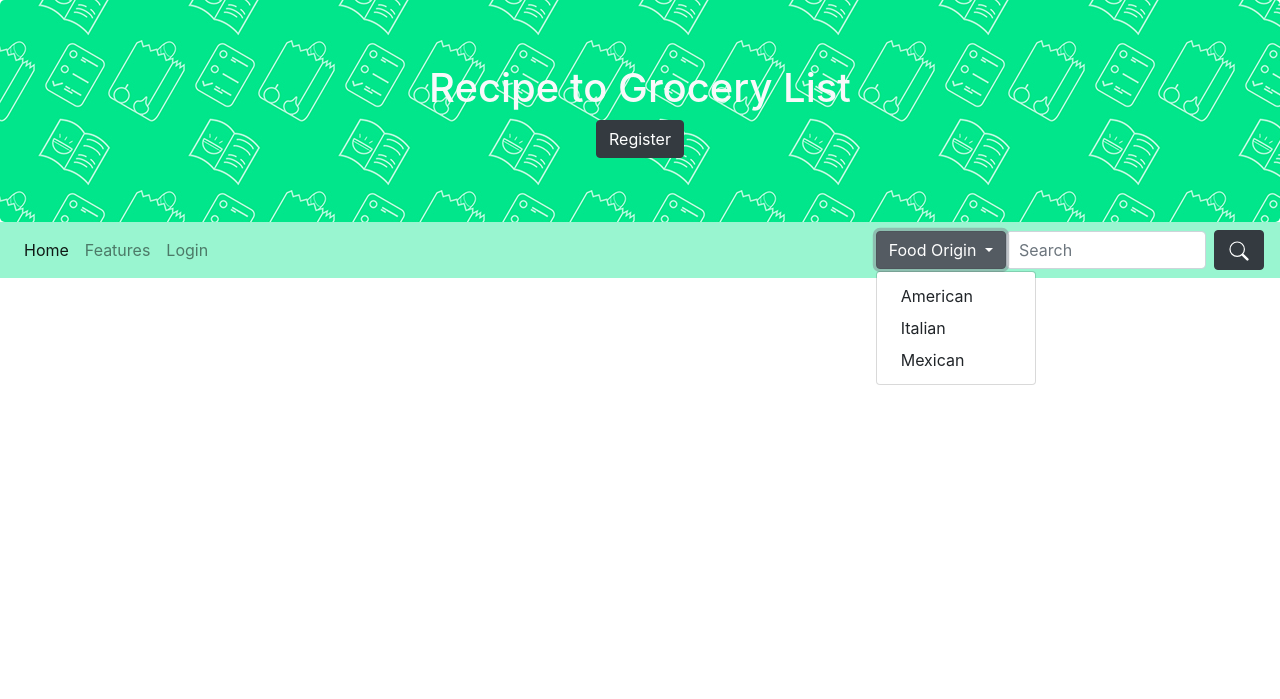
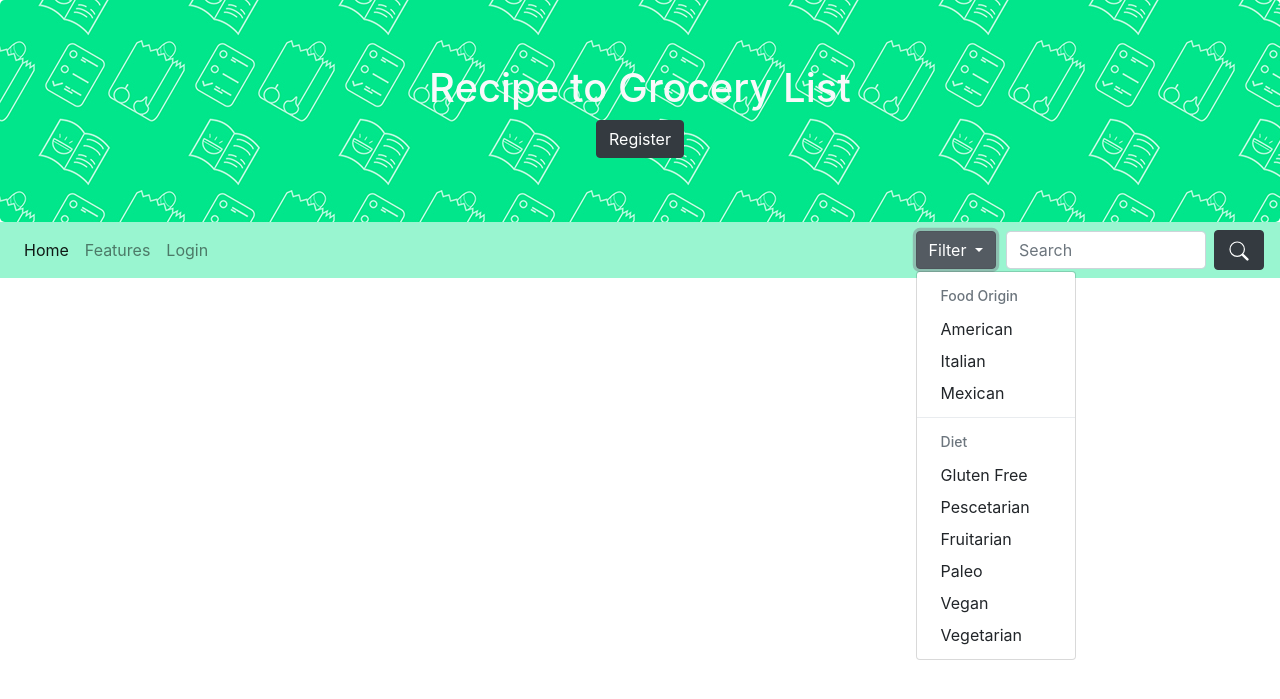
Before and after one commit to ChicoState/GroceryGenerator, a Django app: page / in a window 1280 px wide, after a click on "Filter". Shown: the top 699 px of the page. Run offline with Django 3.2, Linux system fonts and the light colour scheme; data that the repository does not hold is empty; some libraries are stand-ins or nearby versions.

Commit message:
modified filter dropdown and added options.

```diff
--- a/templates/nav.html
+++ b/templates/nav.html
@@ -11,14 +11,23 @@
       {% endif %}
     </div>
   </div>
-  <div class="dropdown">
+  <div class="dropdown" style="margin-right: 10px;">
   <button class="btn btn-secondary dropdown-toggle" type="button" id="dropdownMenuButton" data-toggle="dropdown" aria-haspopup="true" aria-expanded="false">
-    Food Origin
+    Filter
   </button>
   <div class="dropdown-menu" aria-labelledby="dropdownMenuButton">
+	<h6 class="dropdown-header">Food Origin</h6>
     <a class="dropdown-item" href="#">American</a>
     <a class="dropdown-item" href="#">Italian</a>
     <a class="dropdown-item" href="#">Mexican</a>
+	<div class="dropdown-divider"></div>
+	<h6 class="dropdown-header">Diet</h6>
+	<a class="dropdown-item" href="#">Gluten Free</a>
+	<a class="dropdown-item" href="#">Pescetarian</a>
+	<a class="dropdown-item" href="#">Fruitarian</a>
+	<a class="dropdown-item" href="#">Paleo</a>
+    <a class="dropdown-item" href="#">Vegan</a>
+	<a class="dropdown-item" href="#">Vegetarian</a>
   </div>
 </div>
   <form class="form-inline">
```
